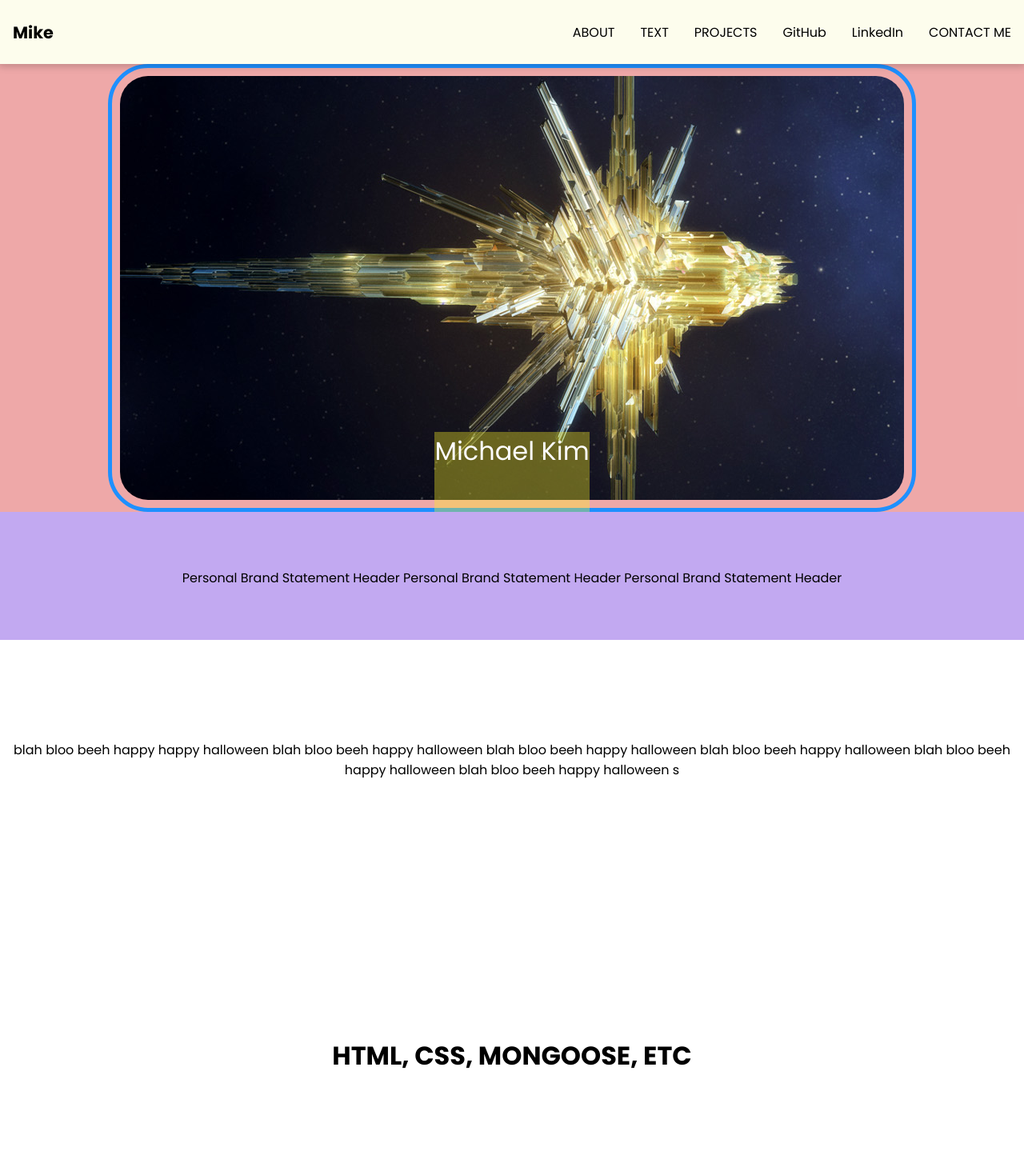
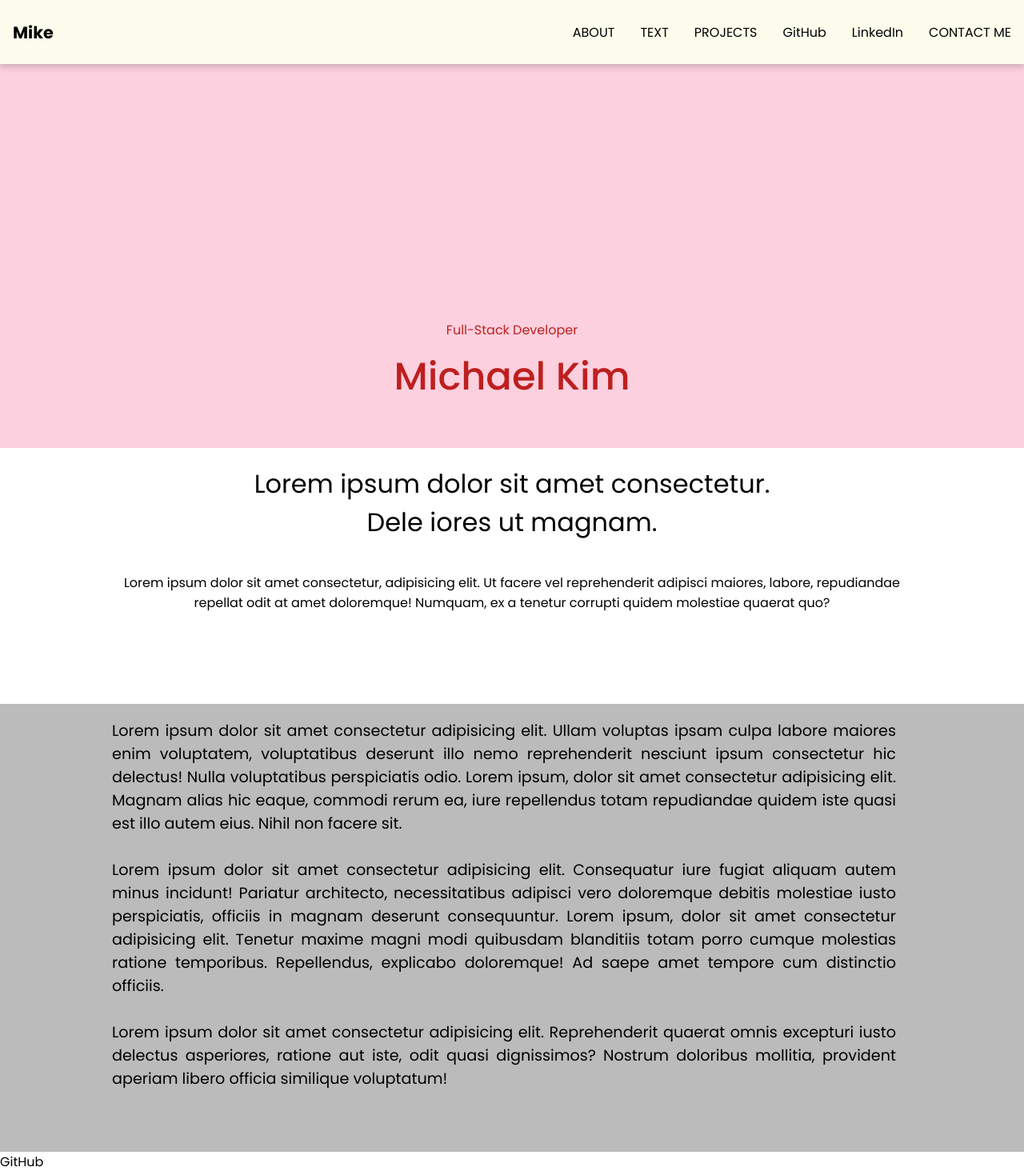
Before and after one commit to sparklingwaterlemon/Portfolio, a React (Create React App) app: page / in a window 1280 px wide. Shown: the top 1469 px of the page at 80% size. Built offline with nearby package versions, Linux system fonts and the light colour scheme.

Commit message:
about section css complete

```diff
--- a/src/Components/AboutSection/AboutSection.css
+++ b/src/Components/AboutSection/AboutSection.css
@@ -1,8 +1,29 @@
 #about{
-    height: 100vh;
-    display: grid;
-    place-items: center;
-    height: 100vh;
-    font-size: 32px;
-    font-weight: bold;
+    /* border: 4px dotted yellow; */
+    background-color: #bbbbbb;
+
+    height: 70vh;
+    width: 100vw;
+
+    display: flex;
+    justify-content: center;
+    align-items: flex-start;
 }
+
+.about-container{
+    /* border: 2px dotted lightcoral; */
+
+    height: inherit;
+    width: 1000px;
+
+    display: flex;
+    align-items: flex-start;
+    text-align: justify;
+
+    overflow: auto;
+    padding-right: 20px;
+    font-size: 1.2em;
+}
+.about-text{
+    width: 1000px;
+}
--- a/src/Components/AboutSection/AboutSection.jsx
+++ b/src/Components/AboutSection/AboutSection.jsx
@@ -3,11 +3,31 @@ import "./AboutSection.css"
 export default function AboutSection(){
     return(
         <section id="about">
-            <div className="skills">
-                HTML, CSS, MONGOOSE, ETC
-            </div>
-            <div className="about">
-                Unique Background nothing to long
+            <div className="about-container">
+                <div className="about-text">
+
+                    <p className="at-p">
+                    Lorem ipsum dolor sit amet consectetur adipisicing elit. Ullam voluptas ipsam
+                    culpa labore maiores enim voluptatem, voluptatibus deserunt illo nemo reprehenderit
+                    nesciunt ipsum consectetur hic delectus! Nulla voluptatibus perspiciatis odio. Lorem ipsum,
+                    dolor sit amet consectetur adipisicing elit. Magnam alias hic eaque, commodi rerum ea, iure
+                    repellendus totam repudiandae quidem iste quasi est illo autem eius. Nihil non facere sit.
+                    <br/>
+                    <br/>
+
+                    Lorem ipsum dolor sit amet consectetur adipisicing elit. Consequatur iure fugiat aliquam autem minus
+                    incidunt! Pariatur architecto, necessitatibus
+                    adipisci vero doloremque debitis molestiae iusto perspiciatis, officiis in magnam deserunt consequuntur. Lorem
+                    ipsum, dolor sit amet consectetur adipisicing elit. Tenetur maxime magni modi quibusdam blanditiis totam porro
+                    cumque molestias ratione temporibus. Repellendus, explicabo doloremque! Ad saepe amet tempore cum distinctio officiis.
+                    <br/>
+                    <br/>
+
+                    Lorem ipsum dolor sit amet consectetur adipisicing elit. Reprehenderit quaerat omnis excepturi iusto
+                    delectus asperiores, ratione aut iste, odit quasi dignissimos? Nostrum doloribus mollitia,
+                    provident aperiam libero officia similique voluptatum!
+                    </p>
+                </div>
             </div>
         </section>
     )
--- a/src/Components/ContactSection/ContactSection.css
+++ b/src/Components/ContactSection/ContactSection.css
@@ -75,8 +75,13 @@
 
 
 }
+.ct-container{
+    /* border: 3px dotted orange; */
+    height: 550px;
+    width: var(--contact-form-width);
+}
 .contact-text {
-    /* border: 2px solid rgb(163, 48, 48); */
+    /* border: 2px dotted rgb(163, 48, 48); */
 
     width: var(--contact-form-width);
 
@@ -89,7 +94,7 @@
     align-items: flex-end;
 }
 .contact-email {
-    /* border: 2px solid rgb(255, 234, 41); */
+    /* border: 2px dotted rgb(255, 234, 41); */
 
     width: var(--contact-form-width);
     height: 400px;
@@ -126,7 +131,6 @@
 #contact-button {
     /* border: 2px solid orange; */
     border: none;
-    /* width: 100%; */
 
     border-radius: 1px;
     margin: 10px 0px 20px 3px;
@@ -157,7 +161,8 @@
     height: 570px;
 
     margin-top: -20px;
-    margin-left: 45px;
+    margin-left: 3vw;
+
 
     z-index: 2;
 }
--- a/src/Components/ContactSection/ContactSection.jsx
+++ b/src/Components/ContactSection/ContactSection.jsx
@@ -53,6 +53,7 @@ export default function ContactSection() {
             </div>
 
             <div className="contact-form-container">
+                <div className="ct-container">
                     <div className="contact-text">
                         Lorem ipsum, dolor sit. attenetur fuga sunt unde dicta"
                     </div>
@@ -74,6 +75,7 @@ export default function ContactSection() {
                         </form>
                     </div>
                 </div>
+            </div>
 
             <div className="contact-image-container">
                 <div className="contact-image"></div>
--- a/src/Components/HeroSection/HeroSection.css
+++ b/src/Components/HeroSection/HeroSection.css
@@ -1,14 +1,13 @@
-#landing{
+#hero{
     height: 100vh;
 }
 
 .hero-container{
-    background: rgba(212, 39, 39, 0.4);
-    height: 70vh;
+    /* border: 2px solid #d42727; */
+
+    height: 60vh;
+
     margin-top: 10vh;
-
-
-
 
     display: flex;
     justify-content: center;
@@ -16,61 +15,97 @@
     text-align: center;
 }
 .hero-image{
+    /* border: 2px solid dodgerblue; */
+    background-color: #fcd0de;
+
     position: absolute;
     height: inherit;
-
-    padding: 10px;
-    border-radius: 50px;
-
-    max-width: 100%;
-    border: 5px solid dodgerblue;
+    width: 100vw;
 
     object-fit: none;
-    object-position: 55% 40%;
+    /* object-position: 55% 40%; */
     z-index: 0;
 }
 .hero-title{
-    background-color: rgba(247, 237, 38, 0.371);
-    height: 100px;
-    font-size: 2em;
-    color: white;
+    /* border: 2px solid #16c024; */
+
+    height: 160px;
+    width: 400px;
+
+
+    display: flex;
+    flex-direction: column;
+
+    color: #be1f1f;
     z-index: 1;
 }
+.ht{
+    /* border: 2px solid #5d1c6e; */
+
+    font-size: 1em;
+    padding-bottom: 10px;
+}
+.hn{
+    /* border: 2px solid #000000; */
+
+    font-size: 3em;
+    font-weight: 500;
+}
+
 
 .title-container{
-    background-color: rgba(104, 41, 221, 0.4);
-    height: 20vh;
+    /* border: 3px solid rgba(104, 41, 221); */
+
+    height: 30vh;
+
+    display: flex;
+    flex-direction: column;
+    align-items: center;
+
+    text-align: center;
+}
+.pb-title{
+    /* border: 2px solid rgb(255, 62, 239); */
+
+    height: 50vh;
+    width: 50vw;
+    width: 650px;
 
     display: flex;
     justify-content: center;
     align-items: flex-end;
-    text-align: center;
+    padding-bottom: 5px;
 }
-.pb-title{
-    /* background-color: rgba(255, 62, 239, 0.4); */
-    width: 100%;
-
-    height: 90px;
+.pb-h{
+    font-size: 2em;
+    font-weight: 400;
 }
 
-
-.text-container{
-    /* background-color: rgba(41, 221, 206, 0.4); */
-    height: 30vh;
+.pb-text{
+    /* border: 2px solid cyan; */
+    height: 50vh;
+    width: 1000px;
 
     display: flex;
     justify-content: center;
     align-items: center;
-    text-align: center;
 }
-.pb-text{
-    /* background-color: rgba(52, 124, 192, 0.4); */
-    padding: 0px;
-    height: 150px;
-
+.pb-t{
+    font-size: 1em;
 }
 
 
+
+
+
+
+
+
+
+
+
+
+/*
 @media only screen and (max-width: 600px){
     .hero-title{
         color: red;
@@ -86,4 +121,4 @@
     .pb-text{
         font-size: 1.5em;
     }
-}
+} */
--- a/src/Components/HeroSection/HeroSection.jsx
+++ b/src/Components/HeroSection/HeroSection.jsx
@@ -4,21 +4,34 @@ import HEROIMAGES from "../../Assets/Images/index";
 export default function HeroSection(){
     return (
         <>
-        <section id="landing">
+        <section id="hero">
+
             <div className="hero-container">
-                <img src={HEROIMAGES[0].img} className="hero-image"/>
+
+                <div className="hero-image"/>
+                {/* <img src={HEROIMAGES[0].img} className="hero-image"/> */}
+
                 <div className="hero-title">
-                    Michael Kim
+                    <span className="ht">Full-Stack Developer</span>
+                    <span className="hn">Michael Kim</span>
                 </div>
+
             </div>
+
             <div className="title-container">
-                <div className="pb-title"> Personal Brand Statement Header Personal Brand Statement Header Personal Brand Statement Header</div>
-            </div>
-        </section>
 
-        <section id="text">
-            <div className="text-container">
-                <div className="pb-text"> blah bloo beeh happy  happy halloween blah bloo beeh happy halloween blah bloo beeh happy halloween blah bloo beeh happy halloween blah bloo beeh happy halloween blah bloo beeh happy halloween s</div>
+                <div className="pb-title">
+                    <span className="pb-h">
+                        Lorem ipsum dolor sit amet consectetur. Dele iores ut magnam.
+                    </span>
+                </div>
+
+                <div className="pb-text">
+                    <span className="pb-t">
+                        Lorem ipsum dolor sit amet consectetur, adipisicing elit. Ut facere vel reprehenderit adipisci maiores, labore, repudiandae repellat odit at amet doloremque! Numquam, ex a tenetur corrupti quidem molestiae quaerat quo?
+                    </span>
+                </div>
+
             </div>
         </section>
         </>
--- a/src/Pages/App/App.css
+++ b/src/Pages/App/App.css
@@ -4,3 +4,17 @@
   box-sizing: border-box;
   font-family: 'Poppins', sans-serif;
 }
+
+/*
+html {
+  scroll-behavior: smooth;
+} */
+
+body {
+  margin: 0;
+  font-family: -apple-system, BlinkMacSystemFont, 'Segoe UI', 'Roboto', 'Oxygen',
+    'Ubuntu', 'Cantarell', 'Fira Sans', 'Droid Sans', 'Helvetica Neue',
+    sans-serif;
+  /* -webkit-font-smoothing: antialiased;
+  -moz-osx-font-smoothing: grayscale; */
+}
--- a/src/Pages/App/App.jsx
+++ b/src/Pages/App/App.jsx
@@ -5,6 +5,7 @@ import HeroSection from '../../Components/HeroSection/HeroSection';
 import AboutSection from '../../Components/AboutSection/AboutSection';
 
 import ProjectSectionA from '../../Components/ProjectSectionA/ProjectSectionA';
+
 import ContactSection from '../../Components/ContactSection/ContactSection';
 import FooterSection from '../../Components/FooterSection/FooterSection';
 
@@ -15,21 +16,17 @@ export default function App() {
 
   return (
     <>
-    {/* <div className="container"> */}
-
       <NavBar />
       <HeroSection />
       <AboutSection />
-      <ProjectSectionA />
+      {/* <ProjectSectionA /> */}
       <section id="github">GitHub</section>
       <section id="linkedin">LinkedIn</section>
       <ContactSection />
-      <FooterSection />
+      {/* <FooterSection /> */}
 
-    {/* </div> */}
+      <ScrollToTop />
 
-    <ScrollToTop />
-
-  </>
+    </>
   );
 }
--- a/src/index.css
+++ /dev/null
@@ -1,22 +0,0 @@
-* {
-  box-sizing: border-box;
-}
-
-/*
-html {
-  scroll-behavior: smooth;
-} */
-
-body {
-  margin: 0;
-  font-family: -apple-system, BlinkMacSystemFont, 'Segoe UI', 'Roboto', 'Oxygen',
-    'Ubuntu', 'Cantarell', 'Fira Sans', 'Droid Sans', 'Helvetica Neue',
-    sans-serif;
-  /* -webkit-font-smoothing: antialiased;
-  -moz-osx-font-smoothing: grayscale; */
-}
-
-code {
-  font-family: source-code-pro, Menlo, Monaco, Consolas, 'Courier New',
-    monospace;
-}
--- a/src/index.js
+++ b/src/index.js
@@ -1,6 +1,5 @@
 import React from 'react';
 import ReactDOM from 'react-dom/client';
-import './index.css';
 import App from './Pages/App/App';
 
 
```
Lines whose indentation alone changed are shown as unchanged.
